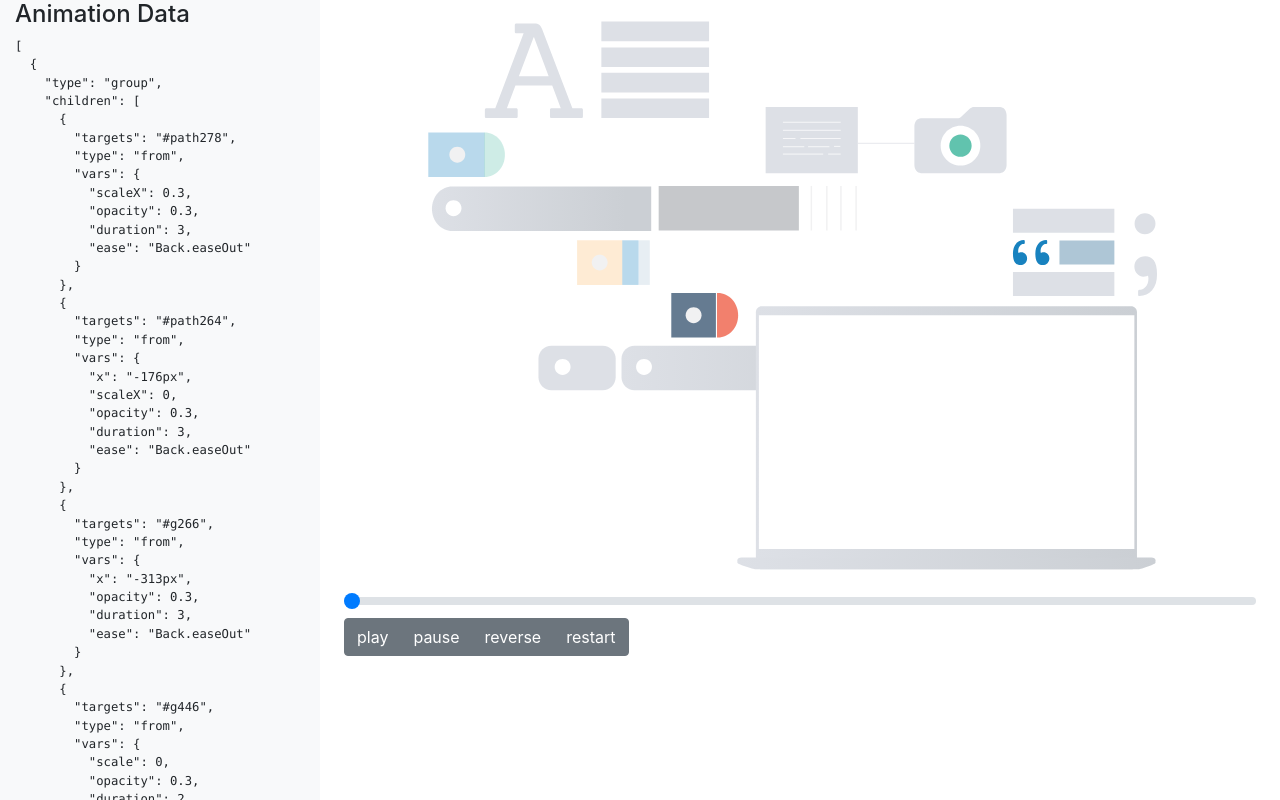
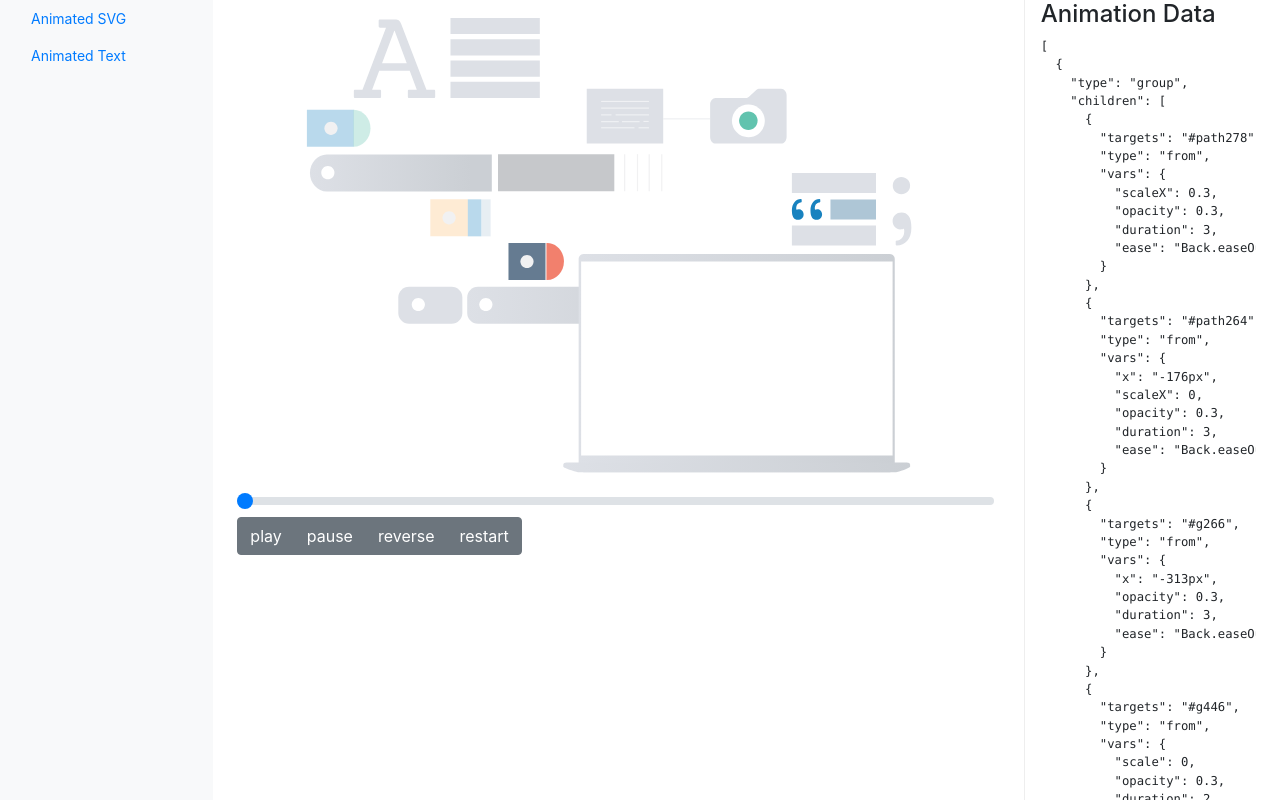
Before and after one commit to josuecorm/animationsvg, a React (Create React App) app: page / in a window 1280 px wide. Shown: the top 800 px of the page. Built offline with nearby package versions, Linux system fonts and the light colour scheme.

Commit message:
Create SVGPage view

```diff
--- a/src/App.js
+++ b/src/App.js
@@ -1,49 +1,44 @@
-import React, { Component } from "react";
-import SVGItem from "./components/SVGItem/SVGItem";
+import React from "react";
+import { BrowserRouter as Router, Switch, Route, Link } from "react-router-dom";
+import SVGPage from "./views/SVGPage";
+
 import "./App.css";
 
-class App extends Component {
-  constructor(props) {
-    super(props);
-    this.state = {
-      loading: true,
-      url: "",
-      animationData: []
-    };
-  }
-
-  async componentDidMount() {
-    const response = await fetch("/assets/animation.json");
-    const data = await response.json();
-
-    this.setState({
-      loading: false,
-      url: data.url,
-      animationData: data.data
-    });
-  }
-
-  render() {
-    const { loading, url, animationData } = this.state;
-
-    if (loading) return null;
-
-    return (
+const App = () => {
+  return (
+    <Router>
       <div className="container-fluid">
-        <div className="row h-100">
-          <nav className="col-md-3 d-none d-md-block bg-light sidebar">
-            <h4>Animation Data</h4>
-            <pre>
-              <code>{JSON.stringify(animationData, null, "  ")}</code>
-            </pre>
+        <div className="row">
+          <nav className="col-md-3 col-xl-2 d-none d-md-block bg-light">
+            <div className="sidebar-sticky">
+              <ul className="nav flex-column">
+                <li className="nav-item">
+                  <Link to="/" className="nav-link">
+                    Animated SVG
+                  </Link>
+                </li>
+                <li className="nav-item">
+                  <Link to="/text" className="nav-link">
+                    Animated Text
+                  </Link>
+                </li>
+              </ul>
+            </div>
           </nav>
-          <main role="main" className="col-md-9 ml-sm-auto px-4">
-            <SVGItem url={url} animationData={animationData} controls/>
+          <main role="main" className="col-md-9 col-xl-10 ml-sm-auto px-4">
+            <Switch>
+              <Route path="/">
+                <SVGPage />
+              </Route>
+              <Route path="/text">
+                <SVGPage />
+              </Route>
+            </Switch>
           </main>
         </div>
       </div>
-    );
-  }
-}
+    </Router>
+  );
+};
 
 export default App;
--- /dev/null
+++ b/src/components/SVGItem/index.js
@@ -0,0 +1,3 @@
+import SVGItem from "./SVGItem";
+
+export default SVGItem;
--- /dev/null
+++ b/src/views/SVGPage.js
@@ -0,0 +1,53 @@
+import React, { Component } from "react";
+import SVGItem from "../components/SVGItem";
+
+class SVGPage extends Component {
+  constructor(props) {
+    super(props);
+    this.state = {
+      loading: true,
+      url: "",
+      animationData: []
+    };
+  }
+  async componentDidMount() {
+    const response = await fetch("/assets/animation.json");
+    const data = await response.json();
+
+    this.setState({
+      loading: false,
+      url: data.url,
+      animationData: data.data
+    });
+  }
+
+  render() {
+    const { loading, url, animationData } = this.state;
+
+    if (loading) return null;
+
+    return (
+      <div className="row">
+        <div className="col-md-9">
+          <SVGItem url={url} animationData={animationData} controls />
+        </div>
+        <div className="col-md-3 ml-sm-auto">
+          <div
+            className="data"
+            style={{
+              borderLeft: "1px solid #eee",
+              paddingLeft: "1rem"
+            }}
+          >
+            <h4>Animation Data</h4>
+            <pre>
+              <code>{JSON.stringify(animationData, null, "  ")}</code>
+            </pre>
+          </div>
+        </div>
+      </div>
+    );
+  }
+}
+
+export default SVGPage;
```
